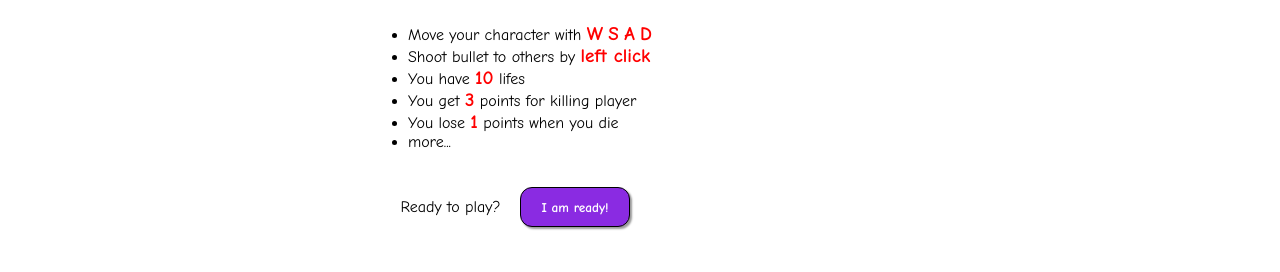
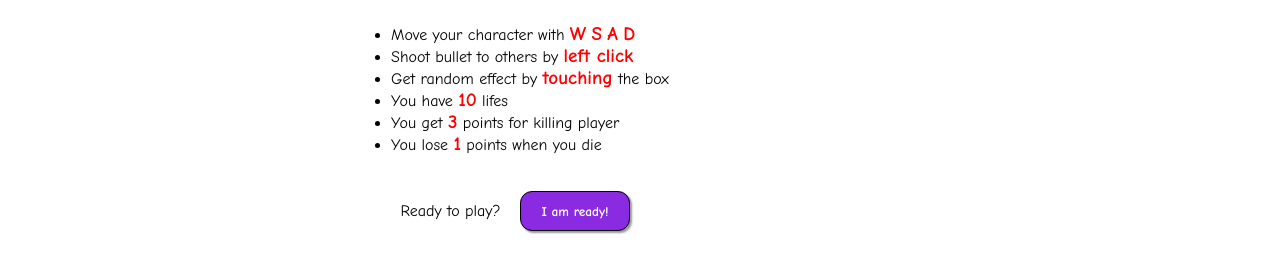
Before and after one commit to 021JasonLi/COMP4021-Project21-4021.io, a website: page public/index.html in a window 1280 px wide. Shown: the part 150-422 px from the top of the page. Drawn offline with nearby package versions, Linux system fonts and the light colour scheme; no server answers.

Commit message:
front page css 2.0

```diff
--- a/public/index.html
+++ b/public/index.html
@@ -75,10 +75,10 @@
                     <ul id="how-to-play-list">
                         <li>Move your character with <span class="how-to-play-important">W</span> <span class="how-to-play-important">S</span> <span class="how-to-play-important">A</span> <span class="how-to-play-important">D</span> </li>
                         <li>Shoot bullet to others by <span class="how-to-play-important">left click</span></li>
+                        <li>Get random effect by <span class="how-to-play-important">touching</span> the box</li>
                         <li>You have <span class="how-to-play-important">10</span> lifes</li>
                         <li>You get <span class="how-to-play-important">3</span> points for killing player</li>
                         <li>You lose <span class="how-to-play-important">1</span> points when you die</li>
-                        <li>more...</li>
                     </ul>
                 </div>
                 <div id="ready-group" class="row">
```
